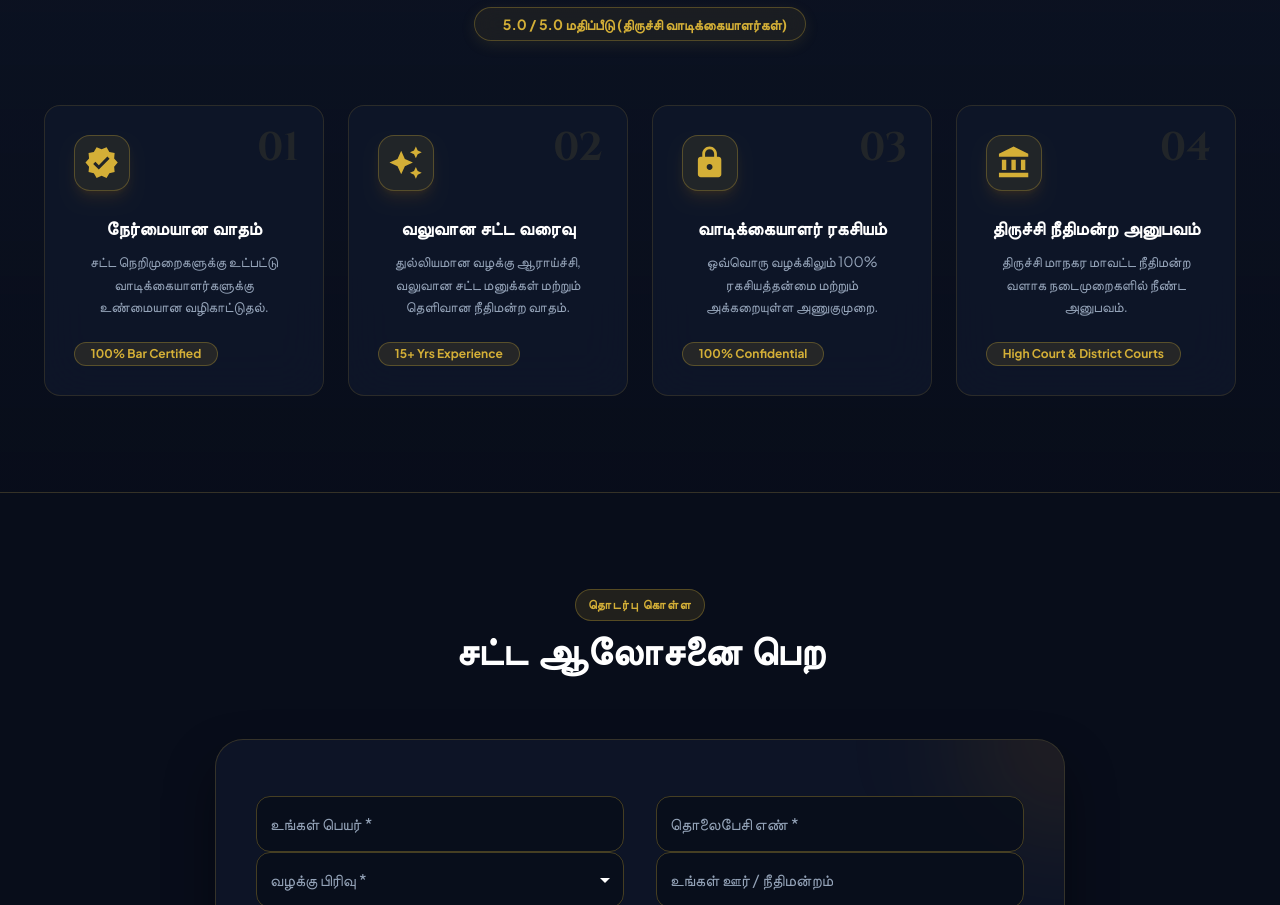
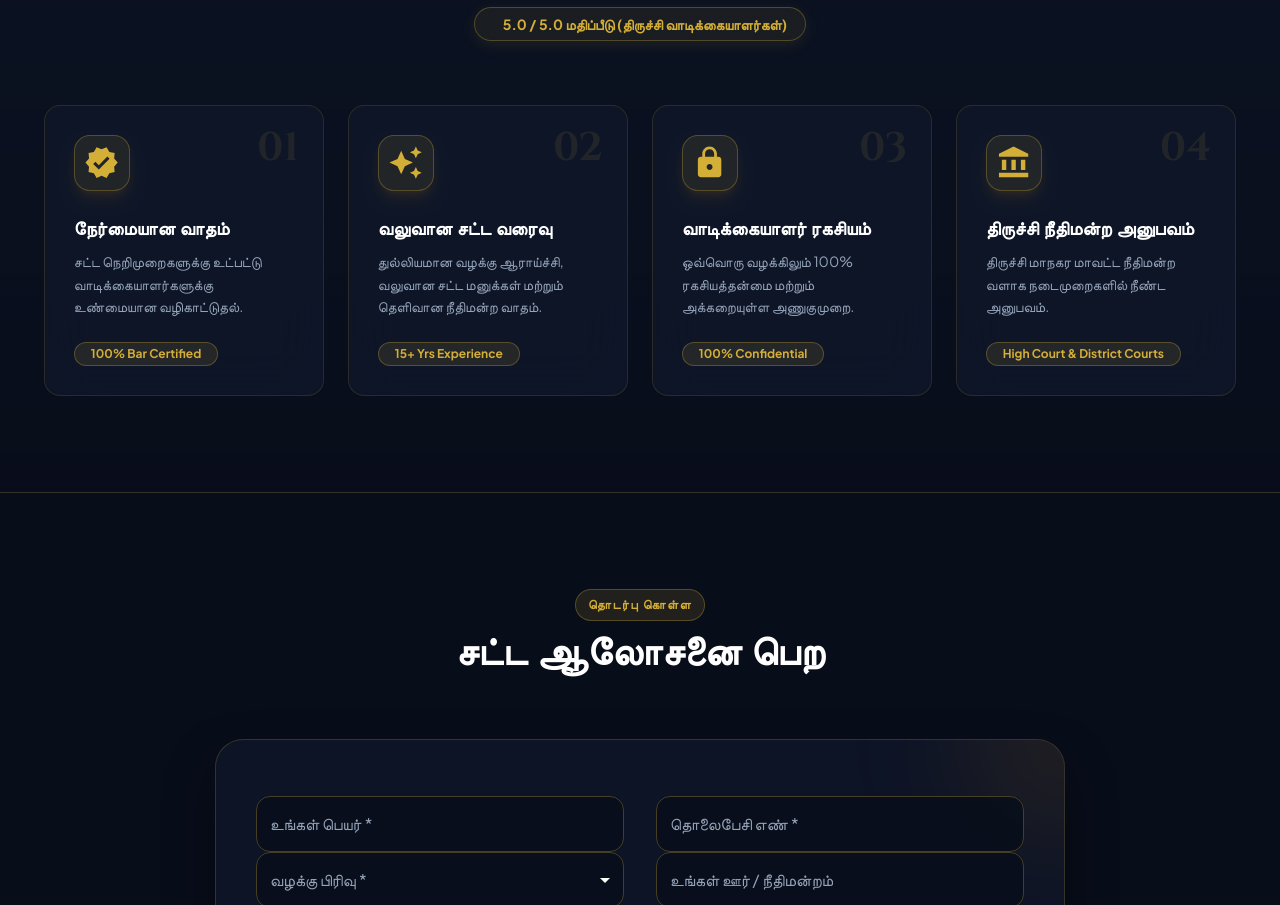
Before and after one commit to mdyasar49/advocate-sundaram-app, a React (Vite) app: page / in a window 1280 px wide. Shown: the part 2279-3184 px from the top of the page. Built offline with nearby package versions, Linux system fonts and the light colour scheme; a web font is replaced by a local one.

Commit message:
Deploy Advocate Sundaram Production Bundle

```diff
--- a/src/components/WhyChooseUs.jsx
+++ b/src/components/WhyChooseUs.jsx
@@ -96,7 +96,8 @@ const WhyChooseUs = () => {
             >
               <Paper
                 elevation={0}
-                className="pillar-box group relative h-full backdrop-blur-xl border border-amber-500/20 bg-slate-900/80 rounded-2xl p-6 flex flex-col justify-between transition-all duration-300 hover:border-amber-400 hover:shadow-2xl hover:shadow-amber-500/20"
+                className="pillar-box group relative h-full backdrop-blur-xl border border-amber-500/20 bg-slate-900/80 rounded-2xl p-6 flex flex-col justify-between text-left transition-all duration-300 hover:border-amber-400 hover:shadow-2xl hover:shadow-amber-500/20"
+                style={{ textAlign: 'left' }}
               >
                 <div>
                   <span className="card-num absolute top-5 right-6 text-4xl font-extrabold text-amber-400/10 group-hover:text-amber-400/20 transition-colors font-serif">
@@ -108,10 +109,10 @@ const WhyChooseUs = () => {
                   >
                     {item.icon}
                   </div>
-                  <Typography variant="h6" component="h5" sx={{ color: '#fff', fontSize: '1.2rem', fontWeight: 700, mb: 1, fontFamily: 'var(--font-heading)' }}>
+                  <Typography variant="h6" component="h5" sx={{ color: '#fff', fontSize: '1.2rem', fontWeight: 700, mb: 1, fontFamily: 'var(--font-heading)', textAlign: 'left' }}>
                     {item.title}
                   </Typography>
-                  <Typography variant="body2" sx={{ color: 'var(--text-muted)', fontSize: '0.88rem', lineHeight: 1.6, mb: 3 }}>
+                  <Typography variant="body2" sx={{ color: 'var(--text-muted)', fontSize: '0.88rem', lineHeight: 1.6, mb: 3, textAlign: 'left' }}>
                     {item.desc}
                   </Typography>
                 </div>
@@ -129,6 +130,7 @@ const WhyChooseUs = () => {
                     px: 1,
                     width: 'fit-content',
                     mt: 'auto',
+                    alignSelf: 'flex-start',
                   }}
                 />
               </Paper>
```
